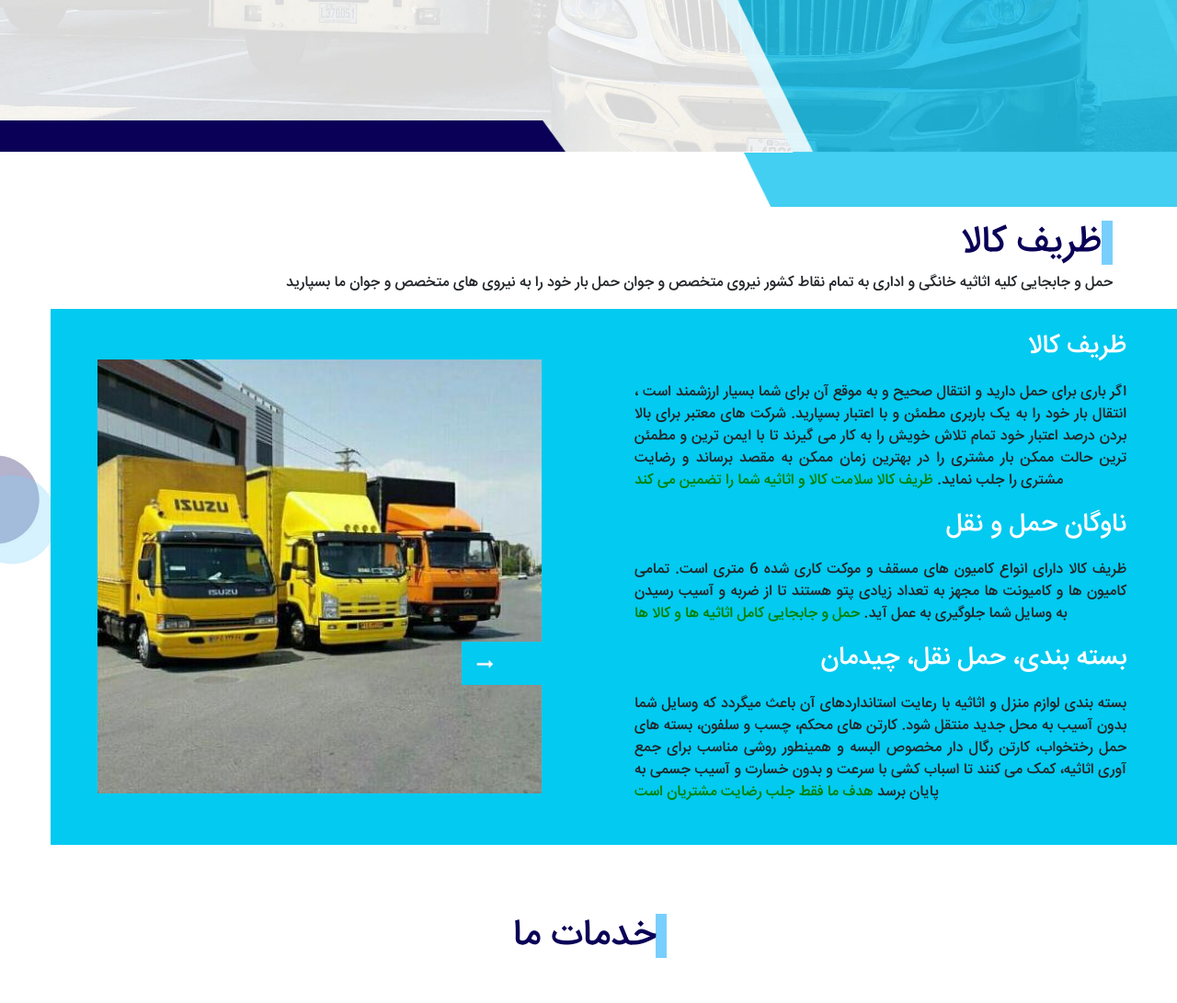
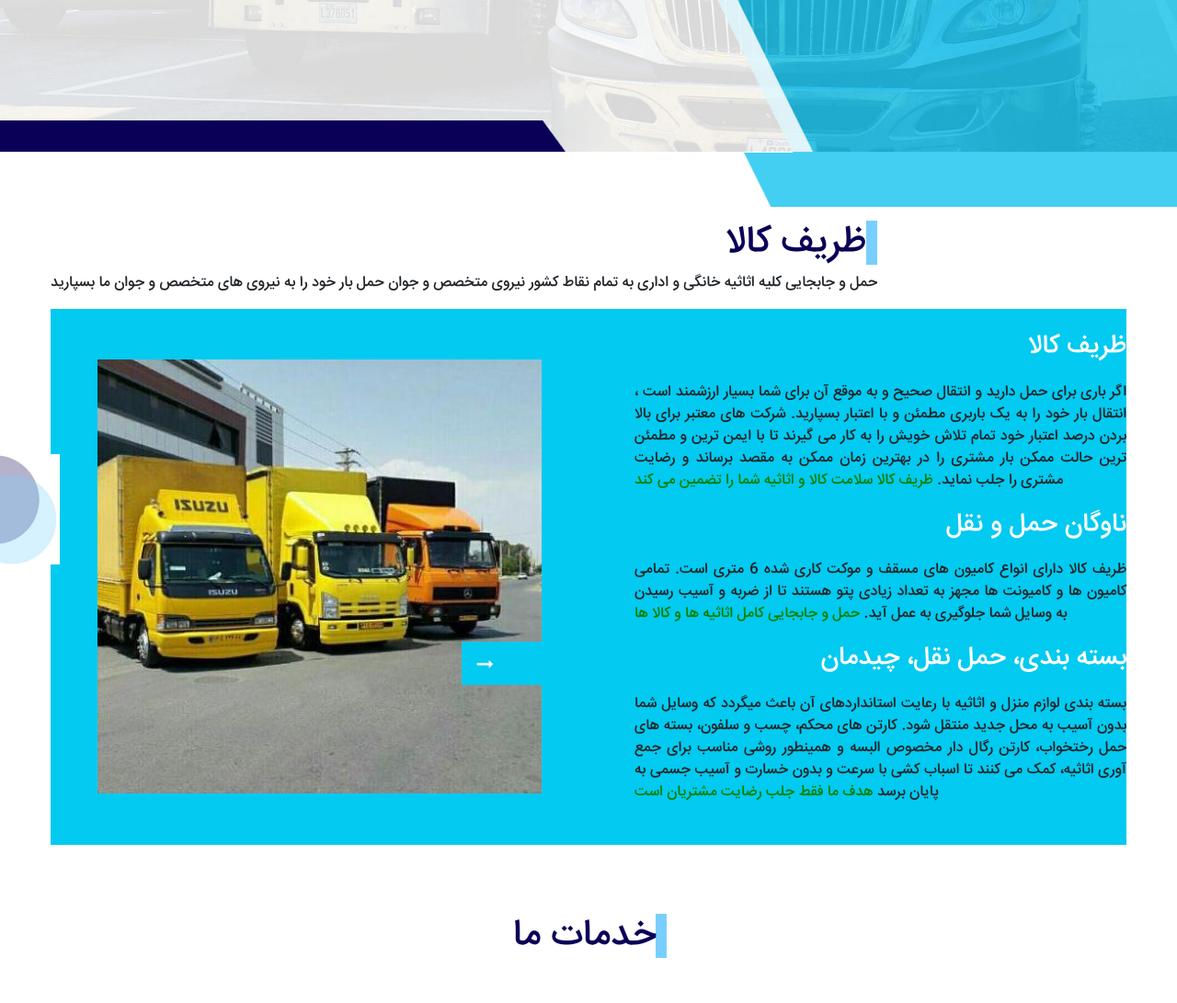
Before and after one commit to behzad-azadi2693/django_transportz, a Django app: page / in a window 1280 px wide; the page is wider, and only the part inside the window is pictured. Shown: the part 554-1645 px from the top of that part at 92% size. Run offline with Django 4.2, Linux system fonts and the light colour scheme; some libraries are stand-ins or nearby versions.

Commit message:
transport

```diff
--- a/templates/index.html
+++ b/templates/index.html
@@ -7,7 +7,7 @@
   <section class="about_section ">
     <div class="container">
       <div class="row">
-        <div class="col text-right">
+        <div class="text-right">
           <h2 class="heading_style">
              ظریف کالا
           </h2>
@@ -15,16 +15,15 @@
             حمل و جابجایی کلیه اثاثیه خانگی و اداری به تمام نقاط کشور نیروی متخصص و جوان حمل بار خود را به نیروی های متخصص و جوان ما بسپارید
           </p>
         </div>
-
       </div>
-      <div class="row">
-        <div class="col-md-6" style='background-color:#02caf0;'>
+      <div class="row" style='background-color:#02caf0;'>
+        <div class="col-md-6">
           <div class="about_img-box" >
 
             <img  src="{% static 'images/slider1.png' %}" alt="" class="img-fluid">
           </div>
         </div>
-        <div class="col-md-6 about_detail-container">
+        <div class="col-md-6 about_detail">
           <div class="about_detail-box">
             <h3>
                  ظریف کالا
```
